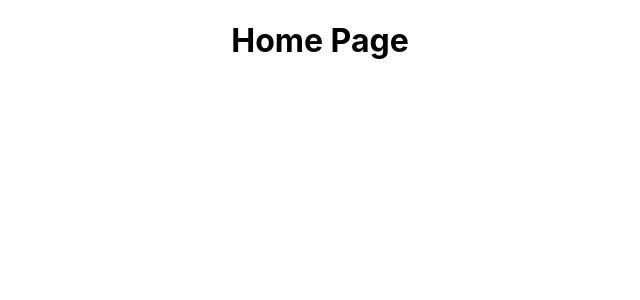
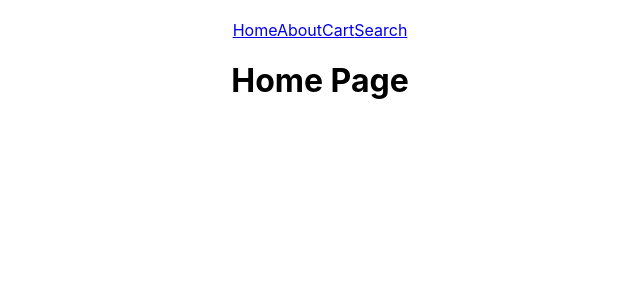
Before and after one commit to chason2007/html_practice, a React (Create React App) app in the folder routing/: page / in a window 1280 px wide. Shown: the top 300 px of the page, without its empty margins (320-960 px from the left). Built offline with nearby package versions, Linux system fonts and the light colour scheme.

Commit message:
enhance App component with navigation links and update 404 error message

```diff
--- a/routing/src/App.js
+++ b/routing/src/App.js
@@ -1,9 +1,18 @@
-import { Outlet } from 'react-router-dom';
+import { NavLink, Outlet } from 'react-router-dom';
 import './App.css';
 
 function App() {
   return (
     <div className="App">
+      <header>
+        <img src=""></img>
+        <div>
+          <NavLink to={"/"}>Home</NavLink>
+          <NavLink to={"/about"}>About</NavLink>
+          <NavLink to={"/cart"}>Cart</NavLink>
+          <NavLink to={"/search"}>Search</NavLink>
+        </div>
+      </header>
       <Outlet></Outlet>
     </div>
   );
--- a/routing/src/index.js
+++ b/routing/src/index.js
@@ -32,7 +32,7 @@ const routerVariables = createBrowserRouter([
       },
       {
         path: "*",
-        element: <div><h1>404 Page Not Found</h1></div>,
+        element: <div><h1>404 Page Not Found. Please check your URL</h1></div>,
       }
     ],
   },
```
